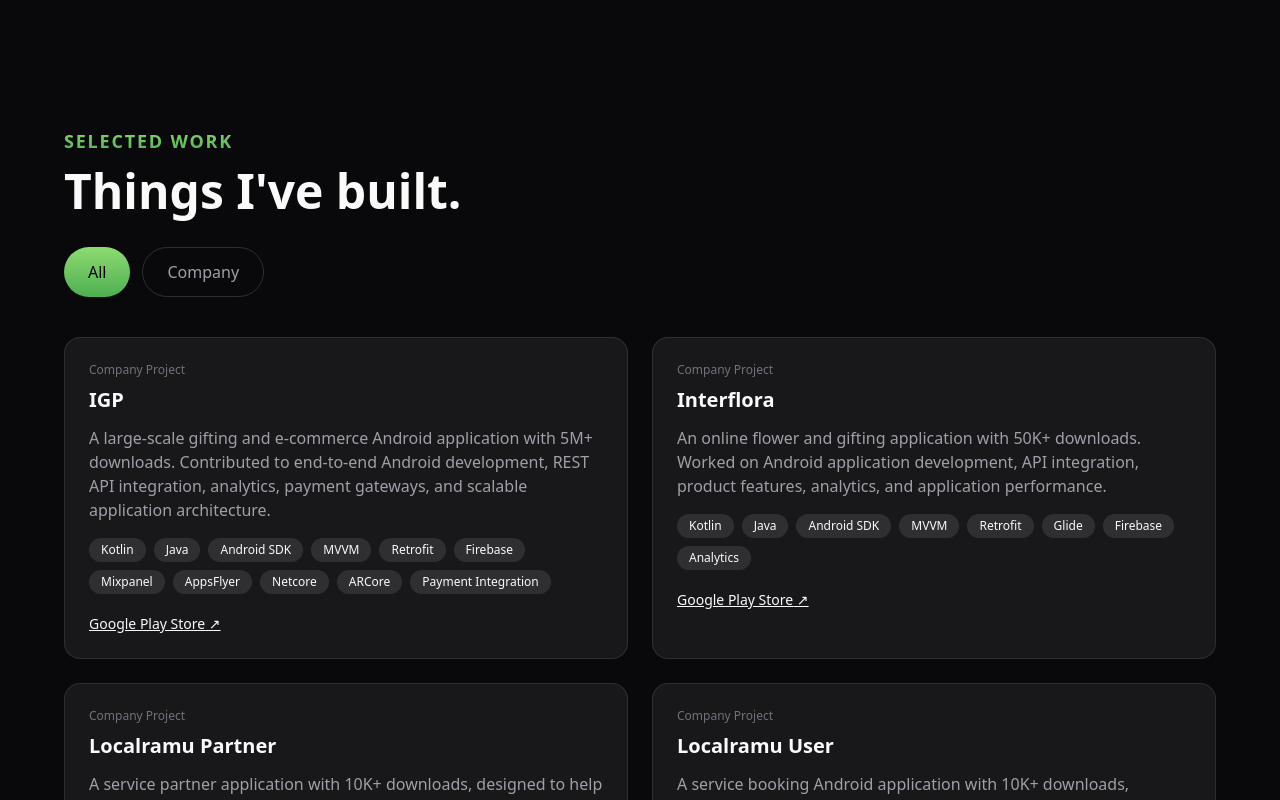
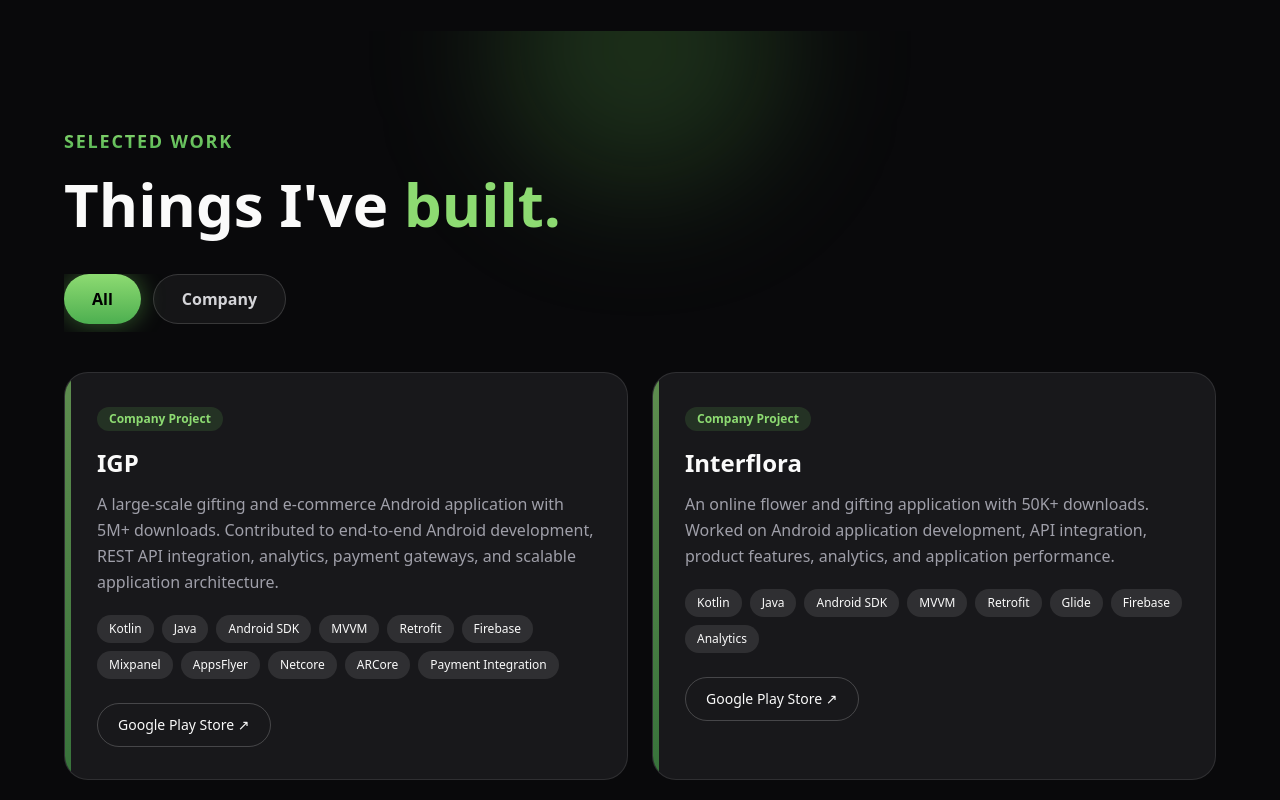
Before and after one commit to adityanischal217/aditya-portfolio, a Next.js app: page / in a window 1280 px wide. Shown: the part 2140-2940 px from the top of the page. Built offline with nearby package versions, Linux system fonts and the light colour scheme.

Commit message:
code changes

```diff
--- a/components/Projects.tsx
+++ b/components/Projects.tsx
@@ -10,22 +10,28 @@ export default function Projects() {
   const shown = projects.filter((p) => active === "All" || p.category === active);
 
   return (
-    <section id="projects" className="px-6 py-24">
-      <div className="mx-auto max-w-6xl">
-        <p className="bg-gradient-to-b from-[#8DDB72] to-[#4CAF50] bg-clip-text text-base font-extrabold uppercase tracking-widest text-transparent md:text-lg">
+    <section id="projects" className="relative overflow-hidden px-4 py-16 sm:px-6 md:py-24">
+      {/* soft glow behind the section */}
+      <div className="pointer-events-none absolute -top-32 left-1/2 h-72 w-72 -translate-x-1/2 rounded-full bg-[#6CC656]/20 blur-3xl" />
+
+      <div className="relative mx-auto max-w-6xl">
+        <p className="bg-gradient-to-b from-[#8DDB72] to-[#4CAF50] bg-clip-text text-sm font-extrabold uppercase tracking-widest text-transparent md:text-lg">
           Selected Work
         </p>
-        <h2 className="mt-3 text-3xl font-bold md:text-5xl">Things I&apos;ve built.</h2>
+        <h2 className="mt-3 text-4xl font-extrabold leading-tight md:text-6xl">
+          Things I&apos;ve <span className="text-[#8DDB72]">built.</span>
+        </h2>
 
-        <div className="mt-8 flex gap-3">
+        {/* Filter chips: big touch targets, scrollable on small phones */}
+        <div className="-mx-4 mt-8 flex gap-3 overflow-x-auto px-4 pb-2 sm:mx-0 sm:px-0 [scrollbar-width:none] [&::-webkit-scrollbar]:hidden">
           {filters.map((f) => (
             <button
               key={f}
               onClick={() => setActive(f)}
-              className={`rounded-full px-6 py-3 font-medium transition ${
+              className={`min-h-12 shrink-0 rounded-full px-7 py-3 text-base font-semibold transition active:scale-95 ${
                 active === f
-                  ? "bg-gradient-to-b from-[#8DDB72] to-[#4CAF50] text-black hover:shadow-[0_0_25px_rgba(108,198,86,0.55)]"
-                  : "border border-white/15 text-zinc-400 hover:border-[#6CC656] hover:text-[#8DDB72]"
+                  ? "bg-gradient-to-b from-[#8DDB72] to-[#4CAF50] text-black shadow-[0_0_25px_rgba(108,198,86,0.45)]"
+                  : "border border-white/15 bg-white/5 text-zinc-300 hover:border-[#6CC656] hover:text-[#8DDB72]"
               }`}
             >
               {f}
@@ -33,20 +39,48 @@ export default function Projects() {
           ))}
         </div>
 
-        <div className="mt-10 grid gap-6 md:grid-cols-2">
+        <div className="mt-8 grid gap-5 md:mt-10 md:grid-cols-2 md:gap-6">
           {shown.map((p) => (
-            <article key={p.title} className="rounded-2xl border border-white/10 bg-zinc-900 p-6">
-              <p className="text-xs text-zinc-500">{p.category} Project</p>
-              <h3 className="mt-2 text-xl font-semibold">{p.title}</h3>
-              <p className="mt-3 text-zinc-400">{p.description}</p>
-              <div className="mt-4 flex flex-wrap gap-2">
+            <article
+              key={p.title}
+              tabIndex={0}
+              className="group relative overflow-hidden rounded-3xl border border-white/10 bg-zinc-900 p-6 transition-all duration-300
+                         hover:-translate-y-1 hover:border-[#6CC656] hover:bg-gradient-to-br hover:from-[#1f3d1a] hover:via-[#16281a] hover:to-zinc-900 hover:shadow-[0_10px_40px_rgba(108,198,86,0.25)]
+                         active:border-[#6CC656] active:bg-gradient-to-br active:from-[#1f3d1a] active:via-[#16281a] active:to-zinc-900
+                         focus-visible:border-[#6CC656] focus-visible:bg-gradient-to-br focus-visible:from-[#1f3d1a] focus-visible:via-[#16281a] focus-visible:to-zinc-900
+                         md:p-8"
+            >
+              {/* accent bar on the left */}
+              <span className="absolute inset-y-0 left-0 w-1.5 bg-gradient-to-b from-[#8DDB72] to-[#4CAF50] opacity-60 transition-opacity group-hover:opacity-100 group-active:opacity-100" />
+
+              <span className="inline-block rounded-full bg-[#6CC656]/15 px-3 py-1 text-xs font-semibold text-[#8DDB72]">
+                {p.category} Project
+              </span>
+              <h3 className="mt-4 text-2xl font-bold">{p.title}</h3>
+              <p className="mt-3 leading-relaxed text-zinc-400 transition-colors group-hover:text-zinc-200 group-active:text-zinc-200">
+                {p.description}
+              </p>
+
+              <div className="mt-5 flex flex-wrap gap-2">
                 {p.tags.map((t) => (
-                  <span key={t} className="rounded-full bg-white/10 px-3 py-1 text-xs">{t}</span>
+                  <span
+                    key={t}
+                    className="rounded-full bg-white/10 px-3 py-1.5 text-xs transition-colors group-hover:bg-[#6CC656]/25 group-active:bg-[#6CC656]/25"
+                  >
+                    {t}
+                  </span>
                 ))}
               </div>
-              <div className="mt-5 flex gap-4 text-sm">
+
+              <div className="mt-6 flex flex-wrap gap-3">
                 {p.links.map((l) => (
-                  <a key={l.label} href={l.url} target="_blank" className="underline">
+                  <a
+                    key={l.label}
+                    href={l.url}
+                    target="_blank"
+                    rel="noopener noreferrer"
+                    className="inline-flex min-h-11 items-center rounded-full border border-white/20 px-5 text-sm font-medium transition hover:border-[#8DDB72] hover:bg-[#8DDB72] hover:text-black active:scale-95 active:bg-[#8DDB72] active:text-black"
+                  >
                     {l.label} ↗
                   </a>
                 ))}
```
